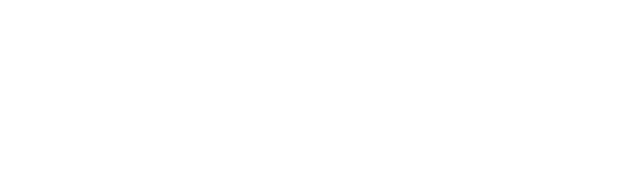
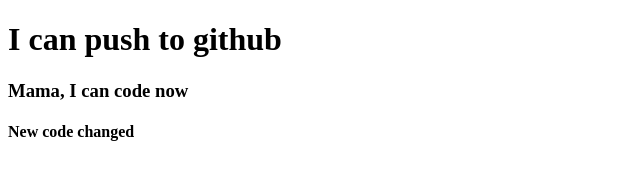
Before and after one commit to rakib099/my-third-repo, a plain HTML site: page index.html in a window 1280 px wide. Shown: the whole page, without its empty margins (0-640 px from the left). Drawn offline with Linux system fonts and the light colour scheme.

Commit message:
added header

```diff
--- a/index.html
+++ b/index.html
@@ -7,6 +7,8 @@
     <title>My Third Github Repo</title>
 </head>
 <body>
-
+    <h1>I can push to github</h1>
+    <h3>Mama, I can code now</h3>
+    <h4>New code changed</h4>
 </body>
 </html>
```
